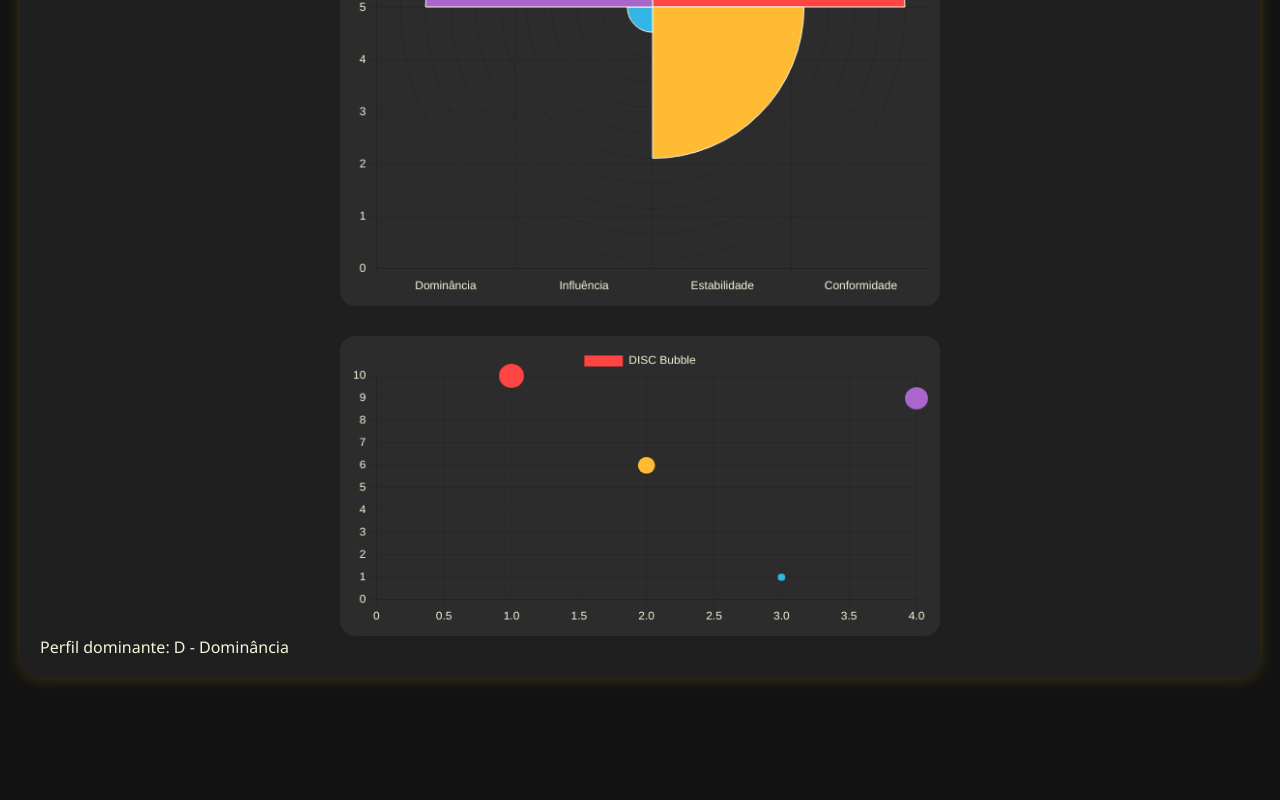
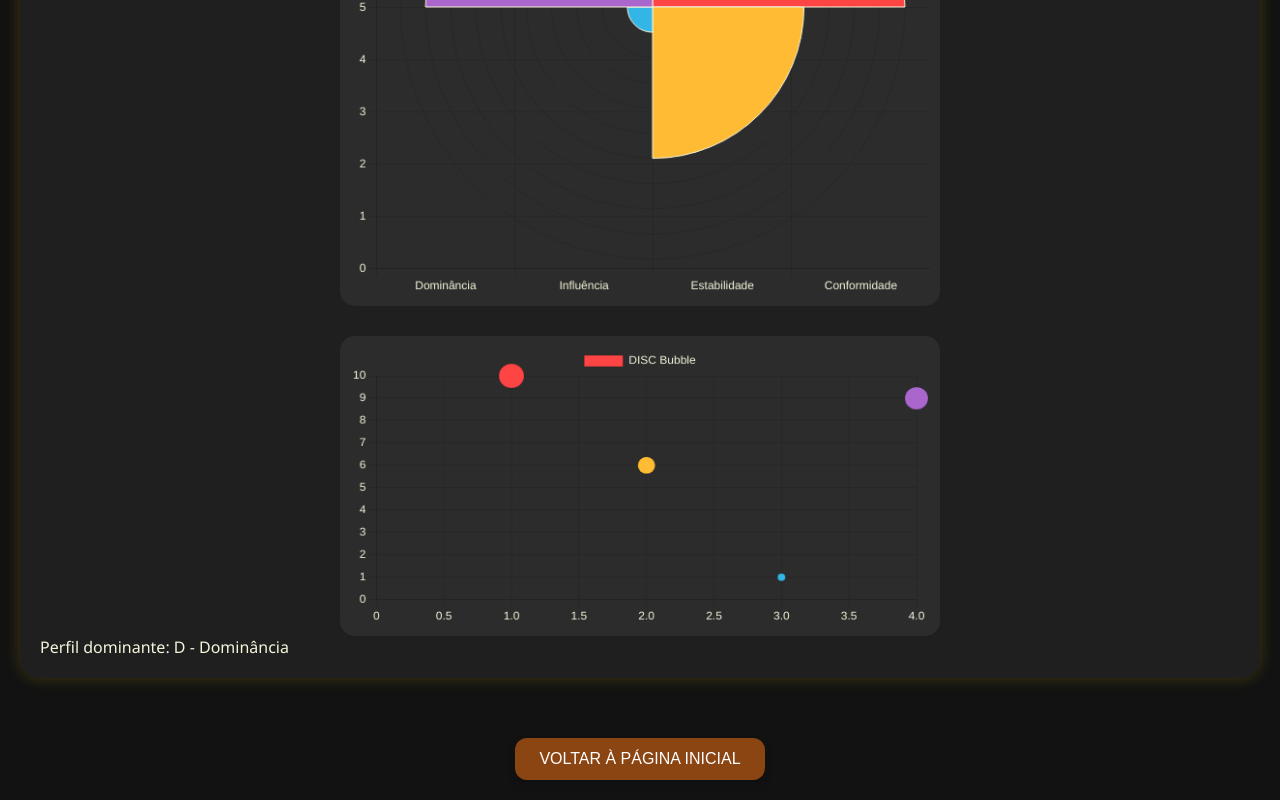
Before and after one commit to MatheusMonteiroDach/institutoipe2025, a plain HTML site: page templatemo_440_brownie/dash.html in a window 1280 px wide. Shown: the part 3338-4138 px from the top of the page. Before the commit the page ends 4066 px from the top, so only its background shows below. Drawn offline with nearby package versions, Linux system fonts and the light colour scheme.

Commit message:
Dashboard

```diff
--- a/templatemo_440_brownie/css/style.css
+++ b/templatemo_440_brownie/css/style.css
@@ -49,3 +49,26 @@ canvas {
   gap: 30px;
   margin-top: 30px;
 }
+.voltar-btn {
+  background-color: #8B4513; /* marrom */
+  color: #fff;
+  border: none;
+  padding: 12px 24px;
+  font-size: 16px;
+  border-radius: 12px;
+  cursor: pointer;
+  transition: background-color 0.3s;
+  margin-top: 20px;
+  display: inline-block;
+  box-shadow: 0 4px 8px rgba(0,0,0,0.2);
+}
+
+.voltar-btn:hover {
+  background-color: #A0522D; /* marrom mais claro no hover */
+}
+.center {
+  display: flex;
+  justify-content: center;
+  align-items: center;
+  margin-top: 40px;
+}
--- a/templatemo_440_brownie/dash.html
+++ b/templatemo_440_brownie/dash.html
@@ -6,6 +6,8 @@
   <title>Dashboard DISC</title>
   <link rel="stylesheet" href="css/style.css" />
 </head>
+
+
 <body>
   <div class="dashboard-container">
     <h1>Dashboard DISC – Vários Gráficos</h1>
@@ -24,7 +26,12 @@
     <div id="resultadoTexto"></div>
   </div>
 
+<div class="center">
+  <button onclick="voltarInicio()" class="voltar-btn">VOLTAR À PÁGINA INICIAL</button>
+</div>
+
   <script src="https://cdn.jsdelivr.net/npm/chart.js"></script>
   <script src="js/script.js"></script>
+
 </body>
 </html>
--- a/templatemo_440_brownie/js/script.js
+++ b/templatemo_440_brownie/js/script.js
@@ -146,3 +146,7 @@ document.addEventListener("DOMContentLoaded", () => {
 
 
 });
+ function voltarInicio()
+ {
+    window.location.href = "index.html"; // substitua pelo nome do seu arquivo da página inicial
+  }
```
Also changed, not shown: templatemo_440_brownie/disc.html (+7 -1 lines).
